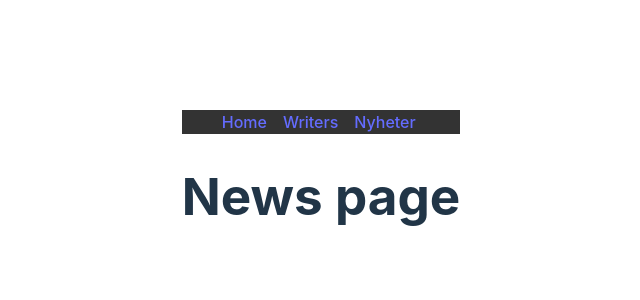
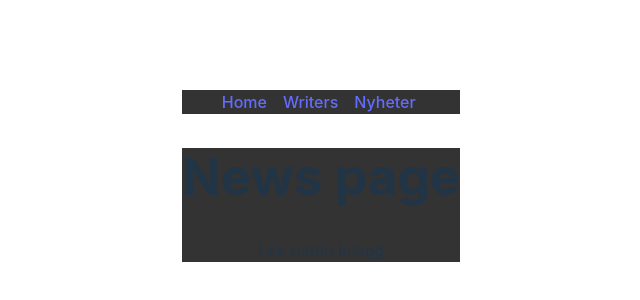
Before and after one commit to jensjpedersen/vigo-react-project, a React (Vite) app: page /news in a window 1280 px wide. Shown: the part 224-524 px from the top of the page, without its empty margins (319-959 px from the left). Built offline with nearby package versions, Linux system fonts and the light colour scheme.

Commit message:
feat(NewsPage): added style template.

```diff
--- a/src/pages/NewsPage.jsx
+++ b/src/pages/NewsPage.jsx
@@ -1,13 +1,28 @@
 
 import styled from 'styled-components';
+import { useEffect, useState } from 'react';
 
 
 
 
+
+
+
+
+
+
+const StyledNewsPage = styled.div`
+    background-color: #333;
+
+`
+
 export default function NewsPage() {
 
     return (
-        <h1>News page</h1>
+        <StyledNewsPage>
+            <h1>News page</h1>
+            <p>Les sisten inlegg</p>
+        </StyledNewsPage>
     )
 
 }
```
